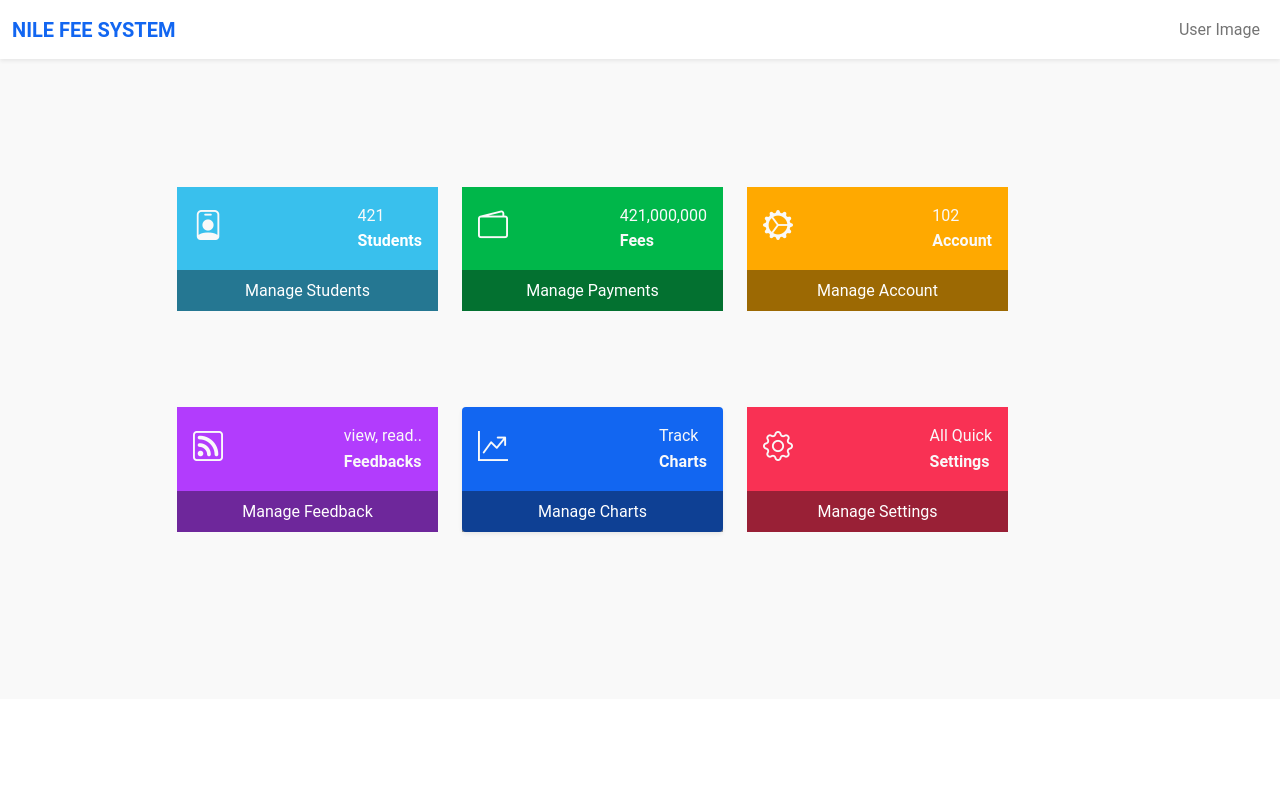
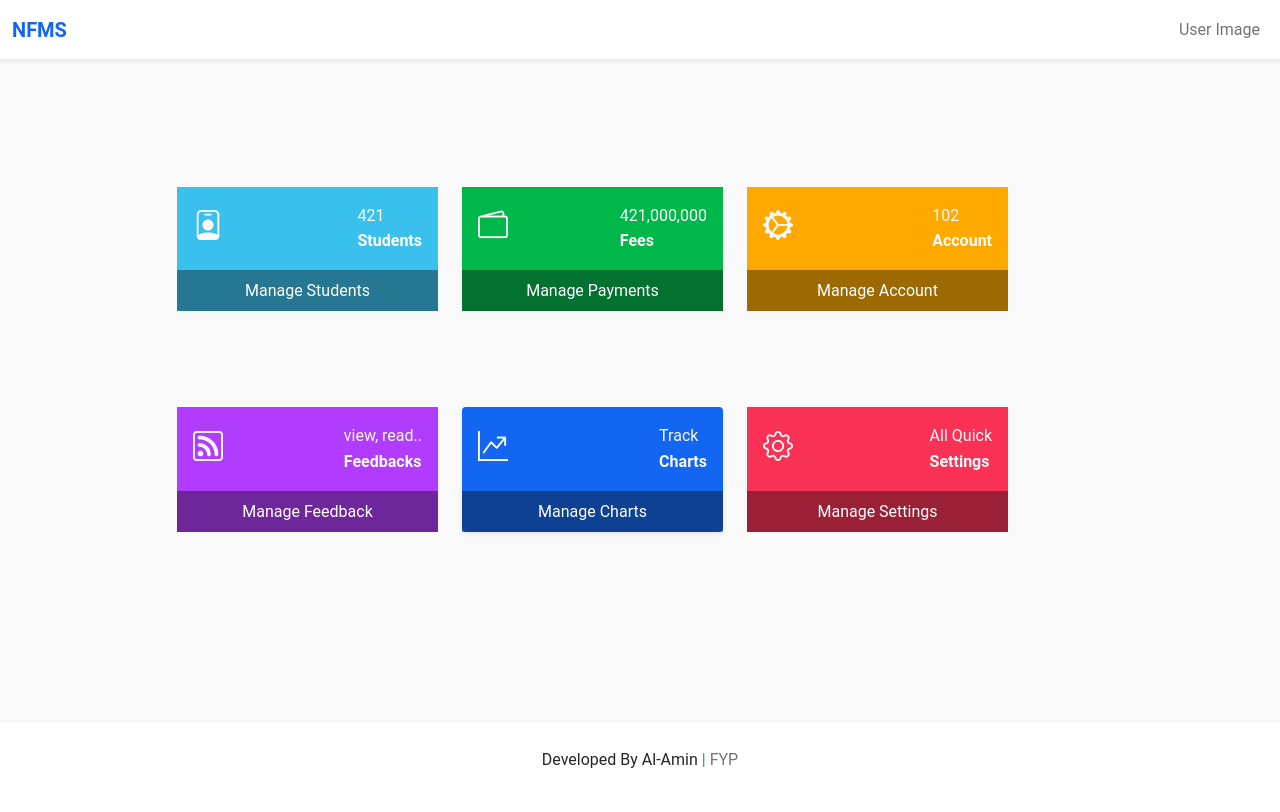
Before and after one commit to ndmichael/school_fees_management_system, a Django app: page / in a window 1280 px wide. Before the commit the page ends 535 px from the top, so only its background shows below. Run offline with Django 4.2, Linux system fonts and the light colour scheme; some libraries are stand-ins or nearby versions.

Commit message:
added footer

```diff
--- a/fees/static/fees/css/nile.css
+++ b/fees/static/fees/css/nile.css
@@ -3,7 +3,7 @@ css for the index boxes
 */
 
 #index-main {
-    min-height: 80vh;
+    min-height: 83vh;
     padding-top: 10vh;
 }
 
--- a/fees/templates/base.html
+++ b/fees/templates/base.html
@@ -18,7 +18,7 @@
     <nav class="navbar navbar-expand-lg navbar-light bg-transparent shadow-sm">
         <div class="container-fluid">
             <a class="navbar-brand" href="/">
-                <b class="text-primary">NILE FEE SYSTEM</b>
+                <b class="text-primary">NFMS</b>
             </a>
             <button class="navbar-toggler" type="button" data-bs-toggle="collapse" data-bs-target="#navbarSupportedContent" aria-controls="navbarSupportedContent" aria-expanded="false" aria-label="Toggle navigation">
                 <span class="navbar-toggler-icon"></span>
@@ -37,6 +37,24 @@
 
     {% block sidebar %} {% endblock sidebar %} {% block content %} {% endblock content %}
 
+    <footer class="bg-white">
+        <div class="container">
+            <article class="row">
+                <div class="col-12 py-4 px-2 text-center">
+                    <p class="p-0">
+                        <span class="text-dark">
+                            Developed By Al-Amin
+                        </span>
+                        <span class=" text-success">|</span>
+                        <span class=" text-muted">
+                            FYP
+                        </span>
+                    </p>
+                </div>
+            </article>
+        </div>
+    </footer>
+
     <script src="{% static 'labapp/js/b5js/bootstrap.min.js' %}">
     </script>
     <script src="https://ajax.googleapis.com/ajax/libs/jquery/2.2.4/jquery.min.js"></script>
```
